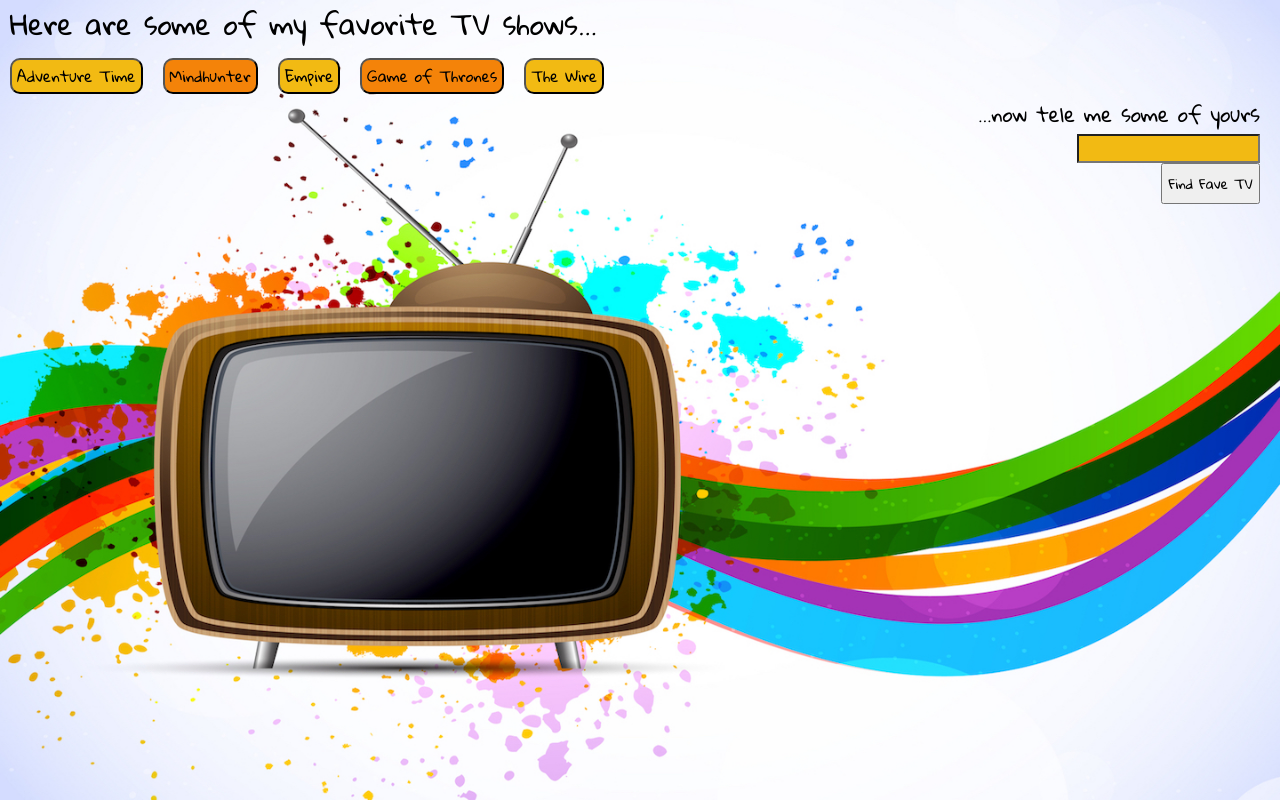
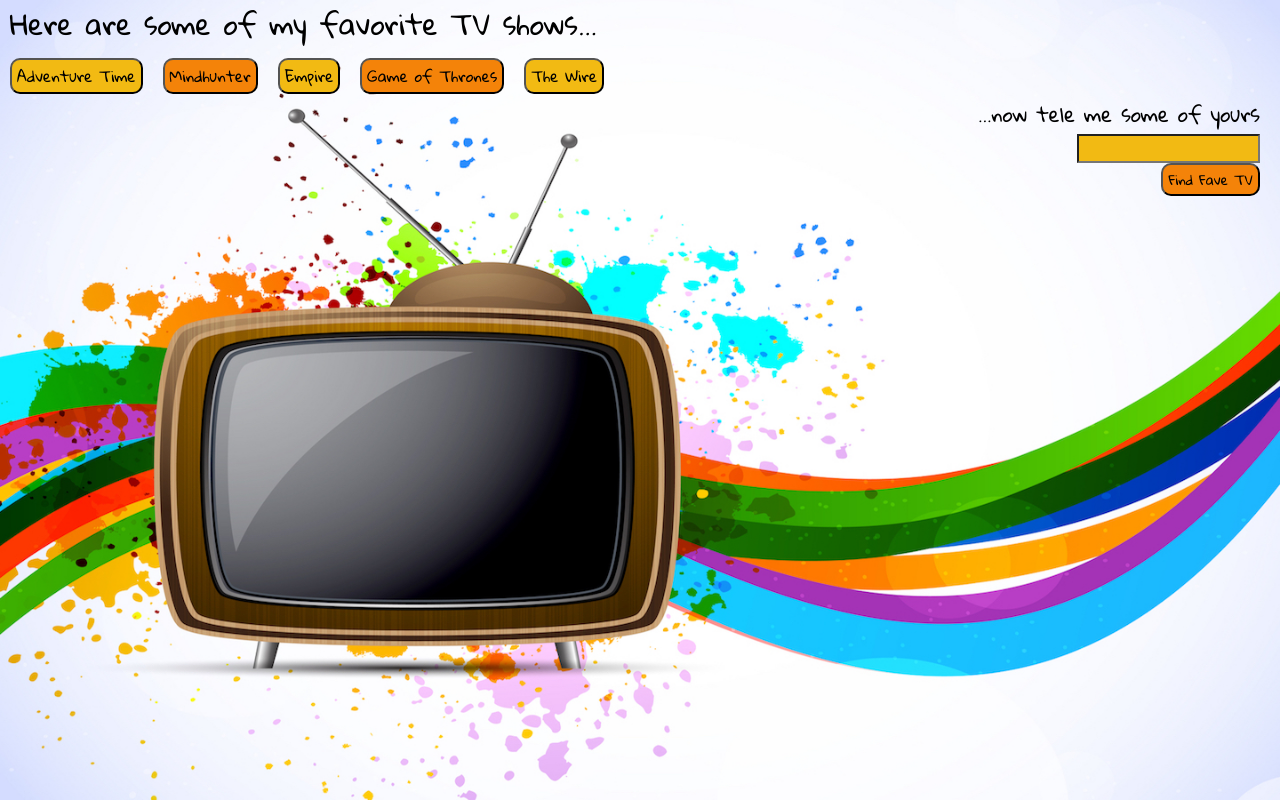
Before and after one commit to KimmyBeee/TeleMeYourFaves, a plain HTML site: page TeleMe.html in a window 1280 px wide. Drawn offline with nearby package versions, Linux system fonts and the light colour scheme.

Commit message:
Homework final

```diff
--- a/TeleMe.html
+++ b/TeleMe.html
@@ -29,7 +29,7 @@
       		<label for="tvshow-input">...now tele me some of yours</label><br>
       		<input type="text" id="tvshow-input"><br>
 <!-- Set up submit button to turn user input into new TV show buttons -->
-      		<input id="find-tvshow" type="submit" class="submit-button" value="Find Fave TV">
+      		<button id="find-tvshow" type="submit" class="submit-button">Find Fave TV</button>
 	</div>
 <!-- Div where gif stills will show, ready to be viewed -->
 	<div id="gif-theatre"></div>
--- a/css/style.css
+++ b/css/style.css
@@ -46,7 +46,11 @@ body 	{
 #find-tvshow,
 .submit-button	{
     font-family: 'Gloria Hallelujah', cursive !important;
-    padding: 5px;
+
+    padding-left: 5px;
+    padding-right: 5px;
+    background-color: #f48309;
+    border-radius: 10px;
 }
 
 #gif-theatre	{
```
Also changed, not shown: javascript/app.js (+36 -19 lines), 1 other file.
